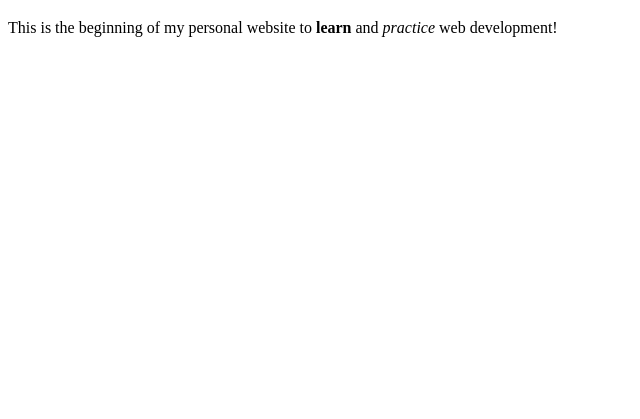
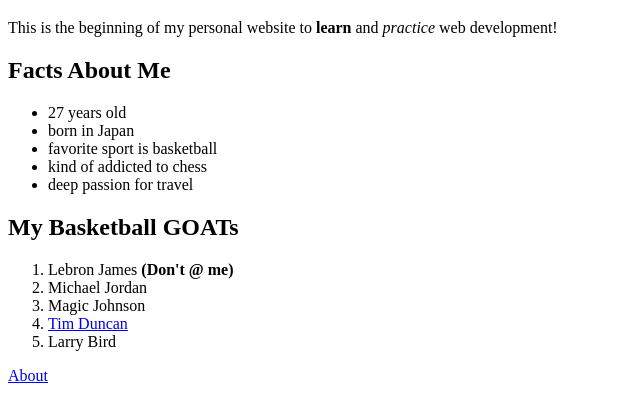
Before and after one commit to cyrusolinger/cyrusolinger.com, a plain HTML site: page live/index.html in a window 1280 px wide. Shown: the part 61-480 px from the top of the page, without its empty margins (0-640 px from the left). Drawn offline with Linux system fonts and the light colour scheme.

Commit message:
Add about page

```diff
--- a/live/index.html
+++ b/live/index.html
@@ -10,7 +10,24 @@
     <h1>Hello World!</h1>
     <!-- IFKYK -->
     <p>This is the beginning of my personal website to <strong>learn</strong> and <em>practice</em> web development!</p>
+    <h2>Facts About Me</h2>
+    <ul>
+        <li>27 years old</li>
+        <li>born in Japan</li>
+        <li>favorite sport is basketball</li>
+        <li>kind of addicted to chess</li>
+        <li>deep passion for travel</li>
+    </ul>
+    <h2>My Basketball GOATs</h2>
+    <ol>
+        <li>Lebron James <strong>(Don't @ me)</strong></li>
+        <li>Michael Jordan</li>
+        <li>Magic Johnson</li>
+        <li><a href="https://en.wikipedia.org/wiki/Tim_Duncan">Tim Duncan</a></li>
+        <li>Larry Bird</li>
+    </ol>
 
+    <a href="log.md">About</a>
 </body>
 
 </html>
```
Also changed, not shown: live/about.html (added, +13 -0 lines), 1 other file.
